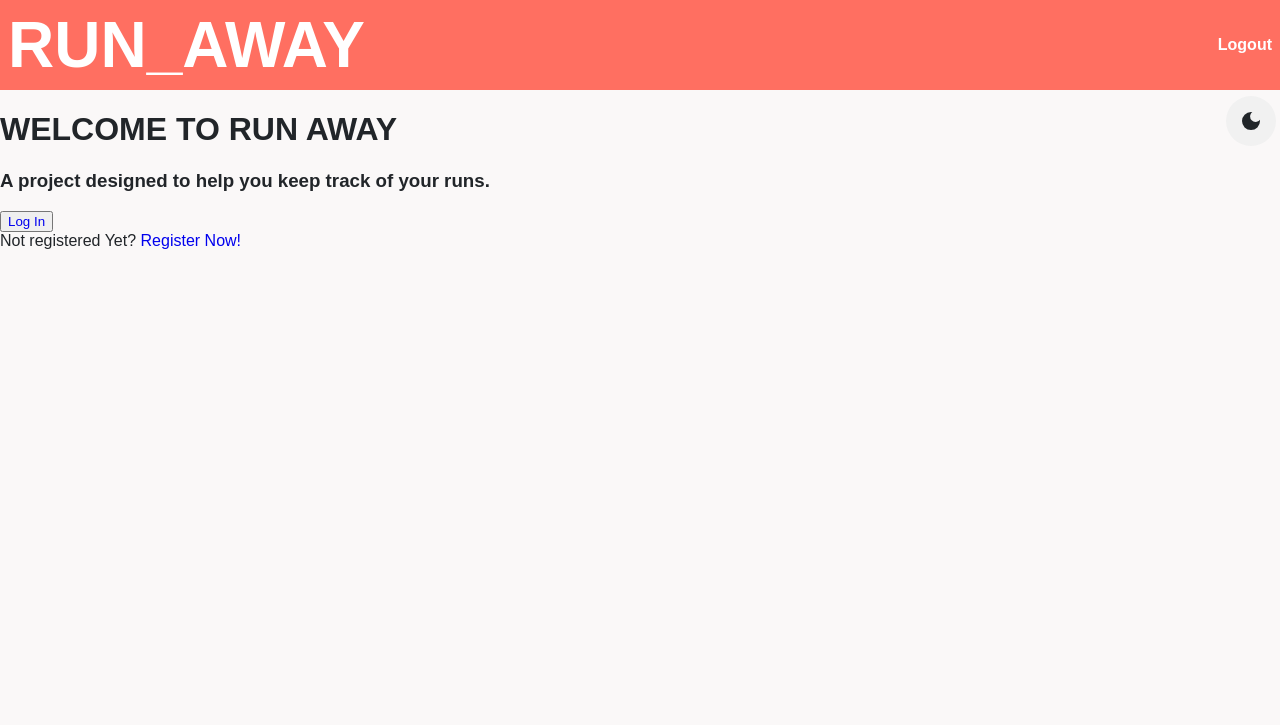
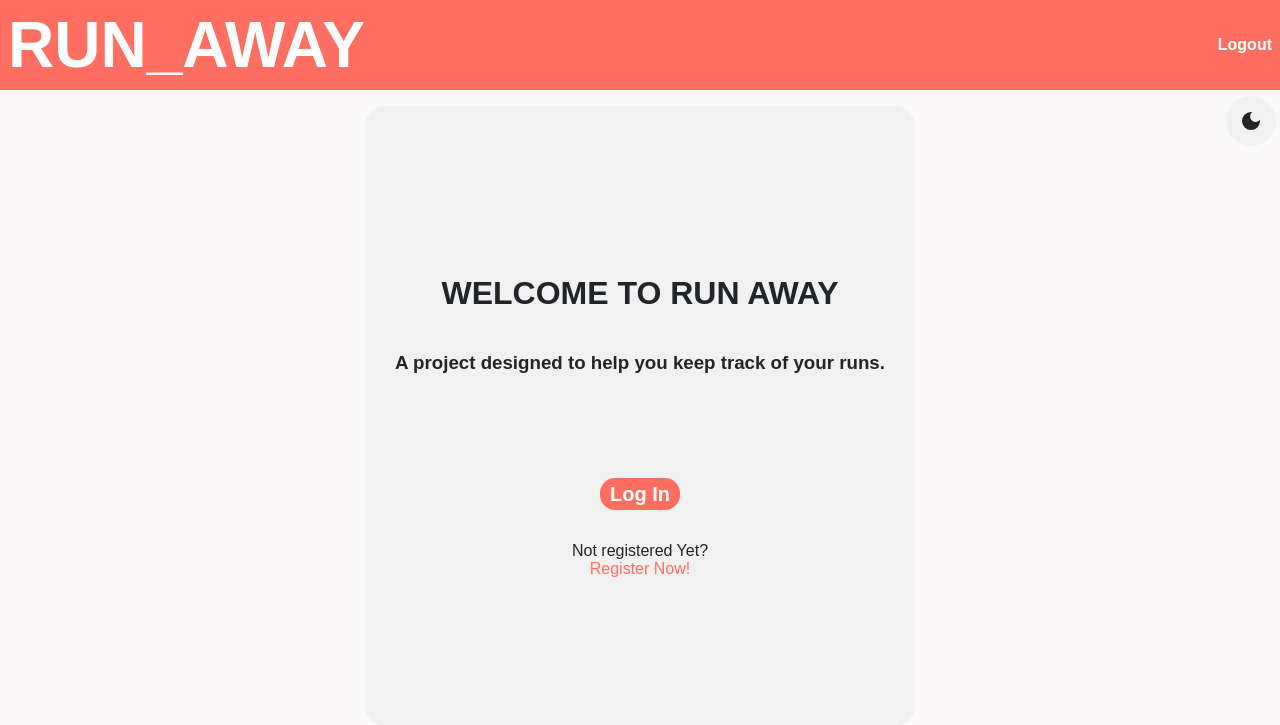
Before and after one commit to Sohan-Raj-Adhikari/Run_away, a Flask app: page / in a window 1280 px wide. Shown: the top 725 px of the page. Run offline with Flask 3, Linux system fonts and the light colour scheme.

Commit message:
Added css to intro and register page

```diff
--- a/static/style.css
+++ b/static/style.css
@@ -32,6 +32,7 @@ body{
 
 a{
     text-decoration: none;
+    color: var(--text-color);
 }
 
 .nav-brand{
@@ -100,6 +101,7 @@ thead{
     top: 12vh;
     right: .5vh;
     background-color: var(--base-variant);
+    cursor: pointer;
 }
 
 #switch-mode svg{
@@ -117,3 +119,67 @@ thead{
 .dark-mode #switch-mode svg:last-child{
     display: block;
 }
+
+input{
+    background-color: var(--base-variant); /* Slight off-white/light gray */
+
+    border-radius: 5px;
+    padding: 3px;
+    color: var(--text-color);
+}
+
+input:focus {
+    outline: none;
+    border-color: var(--accent-color);
+
+
+}
+
+
+::-webkit-scrollbar {
+    width: 10px;
+    height: 10px;
+}
+
+
+::-webkit-scrollbar-track {
+    background: var(--base-color);
+    border-radius: 10px;
+}
+
+::-webkit-scrollbar-thumb {
+    background-color: #555;
+    border-radius: 10px;
+    border: 2px solid var(--base-color);
+
+}
+
+.intro-main{
+    display: grid;
+    place-content: center;
+}
+
+.login{
+    max-width: 100px;;
+}
+
+.register-now{
+    color: var(--accent-color);
+}
+
+
+.submit-2{
+    color: var(--text-color);
+    padding: 5px 10px 5px 10px;
+    font-size: 20px;
+    font-weight: 800;
+    border-radius: 15px;
+}
+
+.submit-2:hover{
+    background-color: var(--accent-color);
+    transform: scale(1.1);
+    cursor: pointer;
+    transition: 0.1s;
+    color: #F5E8D8;
+}
--- a/templates/intro.html
+++ b/templates/intro.html
@@ -4,10 +4,14 @@ Run Away
 {% endblock %}
 {% block content %}
 
-<h1>WELCOME TO RUN AWAY</h1>
-<h3>A project designed to help you keep track of your runs.</h3>
-
-<button><a href="/login">Log In</a></button><br>
-Not registered Yet?  <a href="/register">Register Now!</a>
+<div class="main-body-div">
+    <div class="inner-main-body intro-main" style="min-height: 70vh;">
+        <h1>WELCOME TO RUN AWAY</h1>
+        <h3>A project designed to help you keep track of your runs.</h3>
+        <br><br><br><br><br>
+        <div><a href="/login" class="submit login">Log In</a></div><br><br>
+        Not registered Yet?  <a href="/register" class="register-now">Register Now!</a>
+    </div>
+</div>
 
 {% endblock %}
```
Also changed, not shown: templates/register.html (+13 -6 lines).
